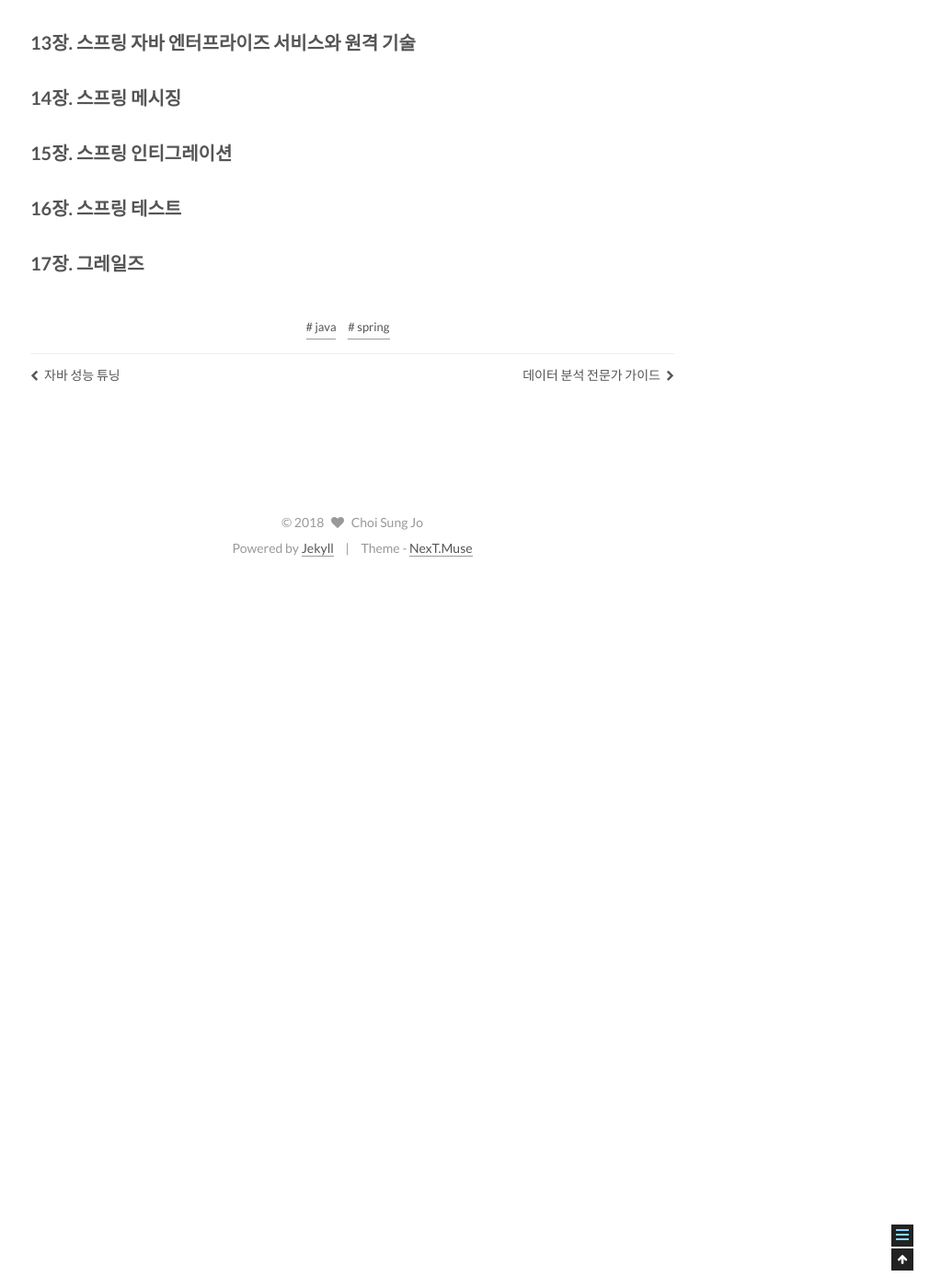
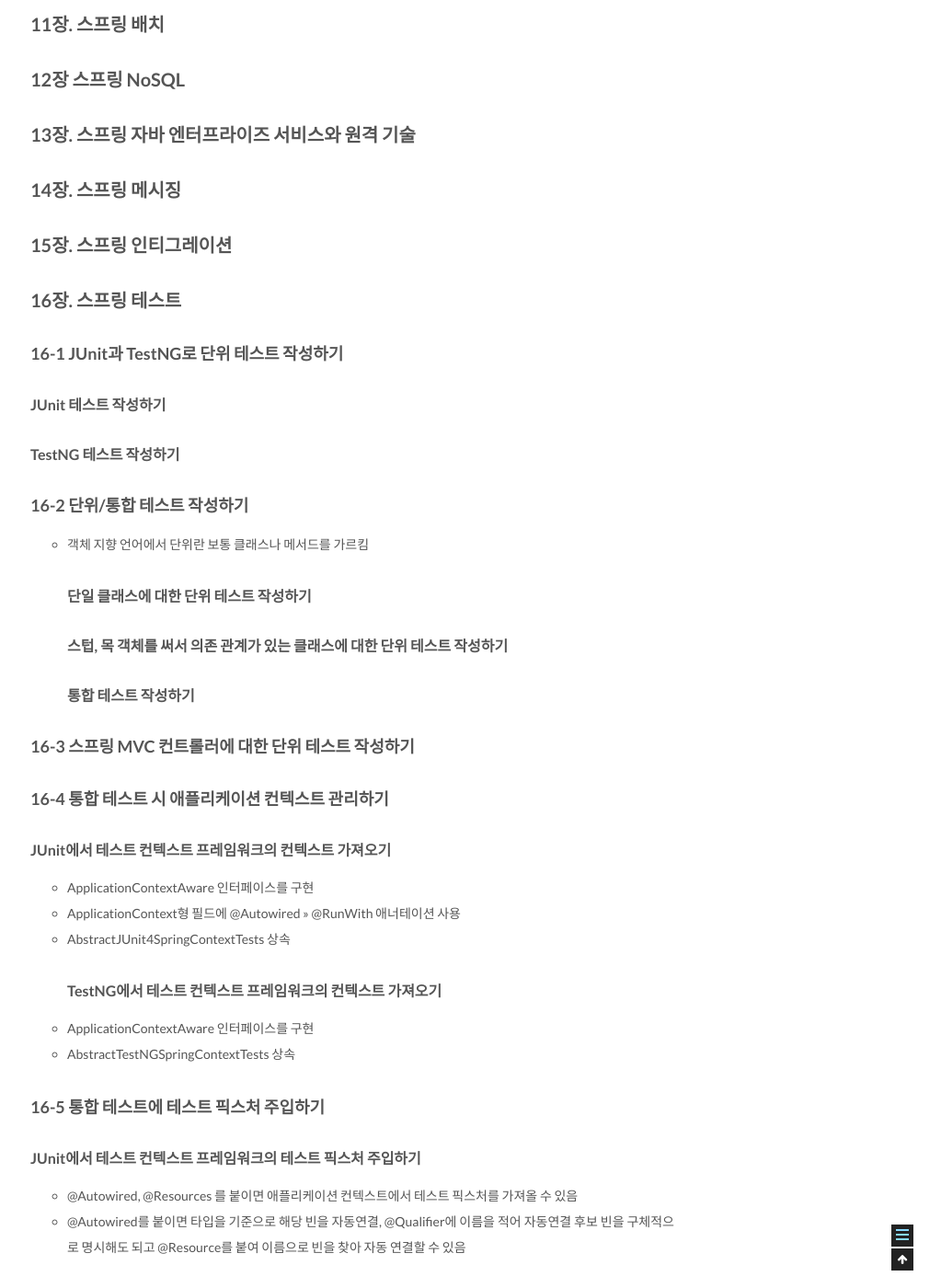
Before and after one commit to csj4032/csj4032.github.io, a Jekyll site: the page built from _posts/2018-10-09-spring5recipes.md, in a window 1280 px wide and 1400 px high, scrolled down 6180 px. Shown: the whole window at 92% size, without its empty margins (257-1280 px from the left). Built offline with Jekyll 4.4.1, drawn with Linux system fonts in a browser that asks for light colours; comment, search, counter and statistics services are not loaded; before the commit the page ends 6810 px from its top, so only the background shows below that; some of the changed text lies outside the part shown.

Commit message:
스프링5 레시피 포스팅 수정

```diff
--- a/_posts/2018-10-09-spring5recipes.md
+++ b/_posts/2018-10-09-spring5recipes.md
@@ -136,6 +136,9 @@ tags:
 
 ## 9장. 데이터 엑세스
 
+### 레시피 9-5 스프링 JDBC 프레임워크에 예외 처리하기
+* https://docs.oracle.com/javase/tutorial/essential/exceptions/runtime.html
+
 ## 10장. 스프링 트랜잭션 관리
 * 트랜잭션의 속성 ACID
 * 원자성 (Atomicity) : 트랜잭션은 연속적인 액션들로 이루어진 원자성 작업입니다. 트랜잭션의 액션은 전부다 수행되거나 아무것도 수행되지 안도록 보장합니다.
@@ -156,4 +159,30 @@ tags:
 
 ## 16장. 스프링 테스트
 
+### 16-1 JUnit과 TestNG로 단위 테스트 작성하기
+#### JUnit 테스트 작성하기
+#### TestNG 테스트 작성하기
+
+### 16-2 단위/통합 테스트 작성하기
+* 객체 지향 언어에서 단위란 보통 클래스나 메서드를 가르킴
+#### 단일 클래스에 대한 단위 테스트 작성하기
+#### 스텁, 목 객체를 써서 의존 관계가 있는 클래스에 대한 단위 테스트 작성하기
+#### 통합 테스트 작성하기
+
+### 16-3 스프링 MVC 컨트롤러에 대한 단위 테스트 작성하기
+
+### 16-4 통합 테스트 시 애플리케이션 컨텍스트 관리하기
+#### JUnit에서 테스트 컨텍스트 프레임워크의 컨텍스트 가져오기
+* ApplicationContextAware 인터페이스를 구현
+* ApplicationContext형 필드에 @Autowired >> @RunWith 애너테이션 사용
+* AbstractJUnit4SpringContextTests 상속
+#### TestNG에서 테스트 컨텍스트 프레임워크의 컨텍스트 가져오기
+* ApplicationContextAware 인터페이스를 구현
+* AbstractTestNGSpringContextTests 상속
+
+### 16-5 통합 테스트에 테스트 픽스처 주입하기
+#### JUnit에서 테스트 컨텍스트 프레임워크의 테스트 픽스처 주입하기
+* @Autowired, @Resources 를 붙이면 애플리케이션 컨텍스트에서 테스트 픽스처를 가져올 수 있음
+* @Autowired를 붙이면 타입을 기준으로 해당 빈을 자동연결, @Qualifier에 이름을 적어 자동연결 후보 빈을 구체적으로 명시해도 되고 @Resource를 붙여 이름으로 빈을 찾아 자동 연결할 수 있음
+
 ## 17장. 그레일즈
```
